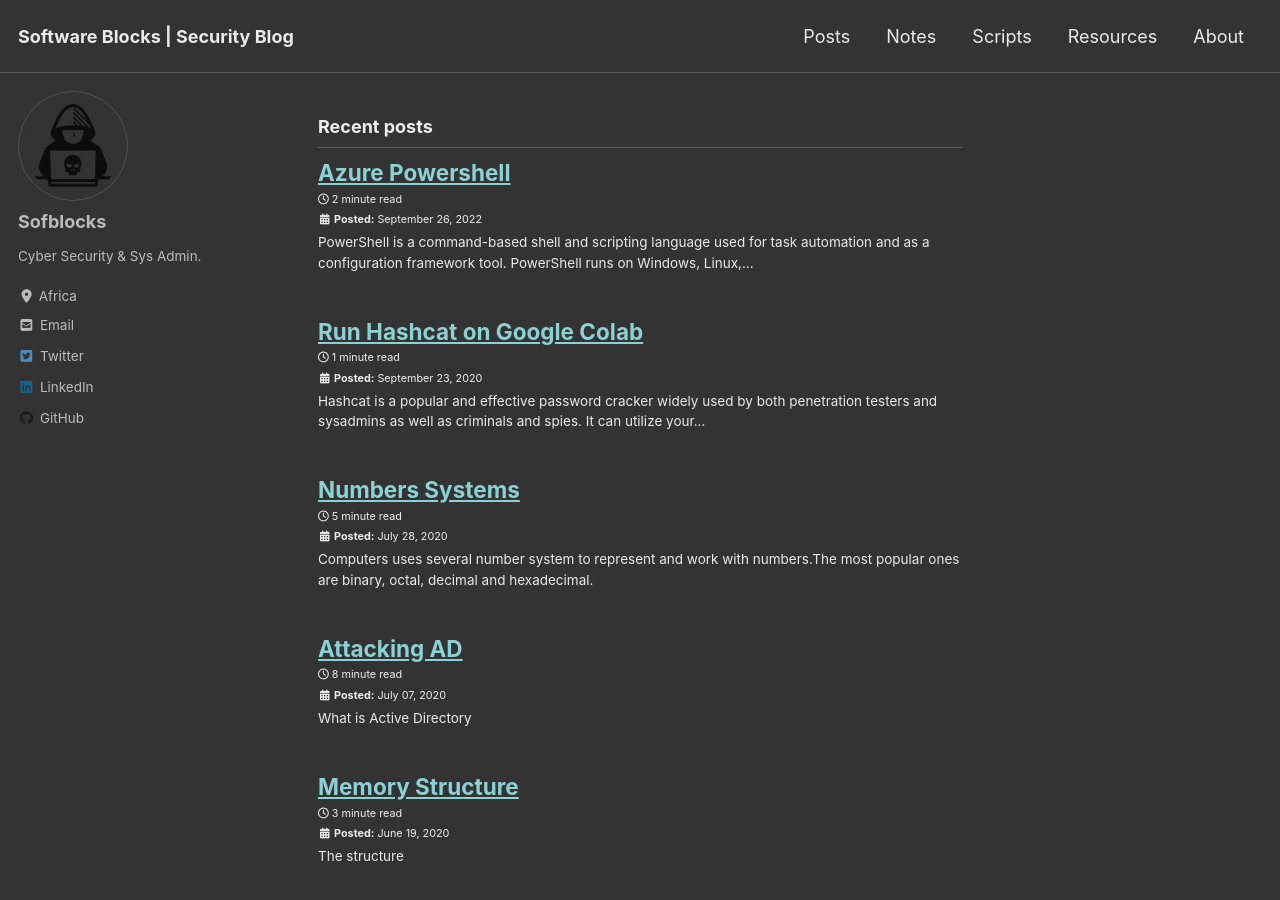
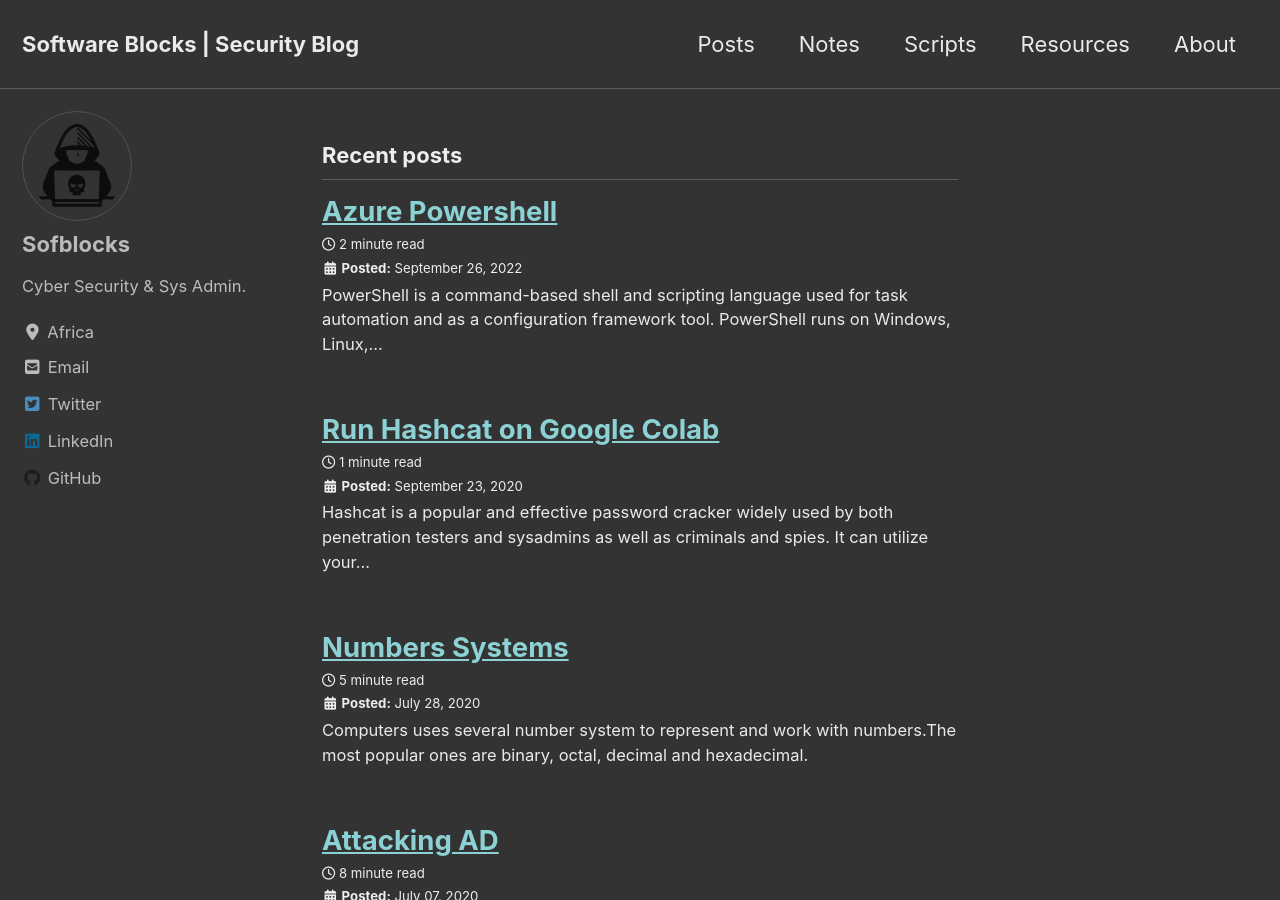
Before and after one commit to sofblocks/sofblocks.github.io, a Jekyll site: the page built from index.html, in a window 1280 px wide and 900 px high. Built offline with Jekyll 4.4.1, drawn with Linux system fonts in a browser that asks for light colours; cached includes are drawn as plain includes; nearby versions of some CDN libraries; the list of posts is cut into pages by our own code.

Commit message:
Update main.scss

```diff
--- a/assets/css/main.scss
+++ b/assets/css/main.scss
@@ -7,18 +7,18 @@
 @import "minimal-mistakes/skins/{{ site.minimal_mistakes_skin | default: 'default' }}"; // skin
 @import "minimal-mistakes"; // main partials
 
-html {
-    font-size: 12px; // change to whatever
+// html {
+//     font-size: 12px; // change to whatever
 
-    @include breakpoint($medium) {
-      font-size: 14px; // change to whatever
-    }
+//     @include breakpoint($medium) {
+//       font-size: 14px; // change to whatever
+//     }
 
-    @include breakpoint($large) {
-      font-size: 16px; // change to whatever
-    }
+//     @include breakpoint($large) {
+//       font-size: 16px; // change to whatever
+//     }
 
-    @include breakpoint($x-large) {
-      font-size: 18px; // change to whatever
-    }
-  }
+//     @include breakpoint($x-large) {
+//       font-size: 18px; // change to whatever
+//     }
+//   }
```
